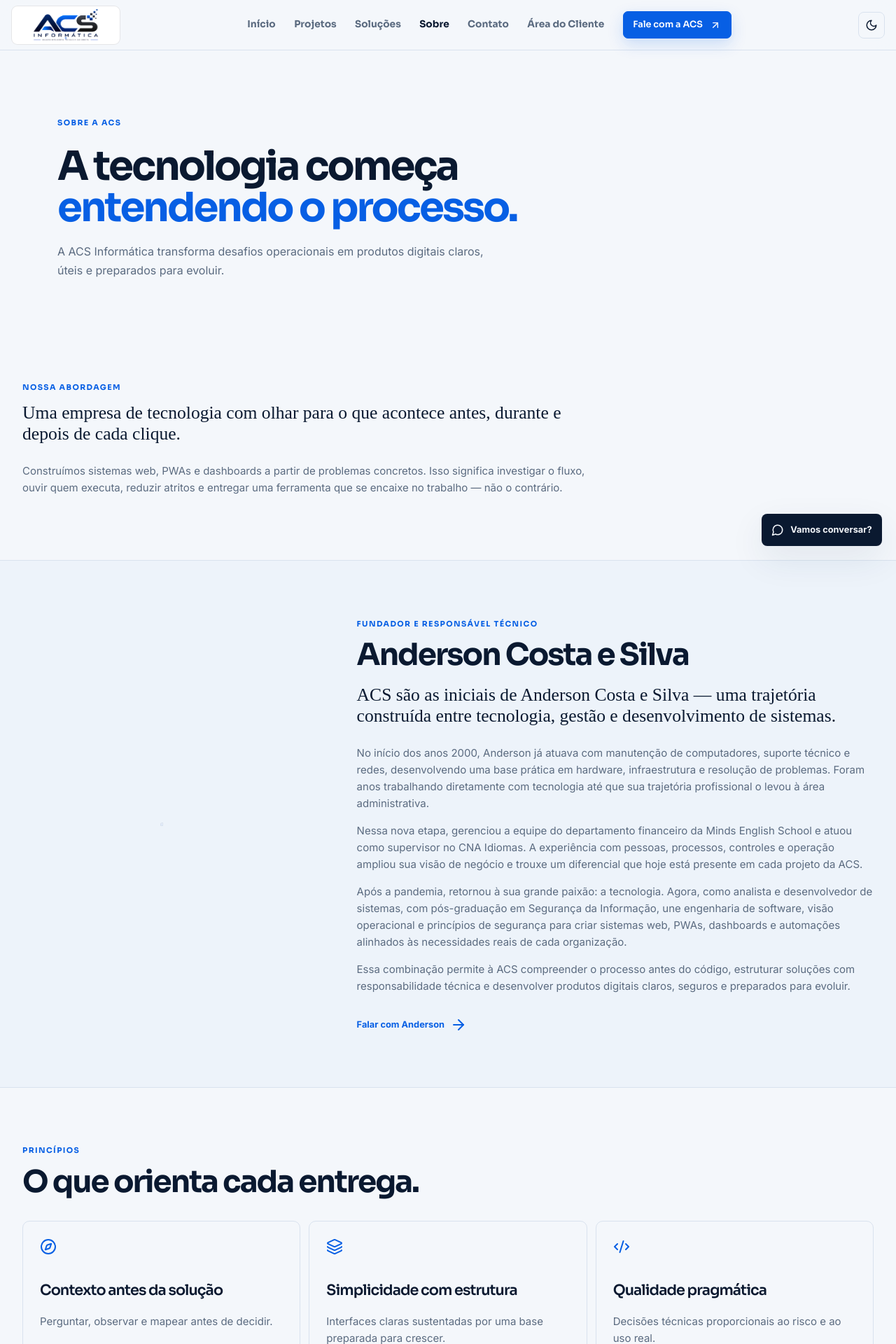
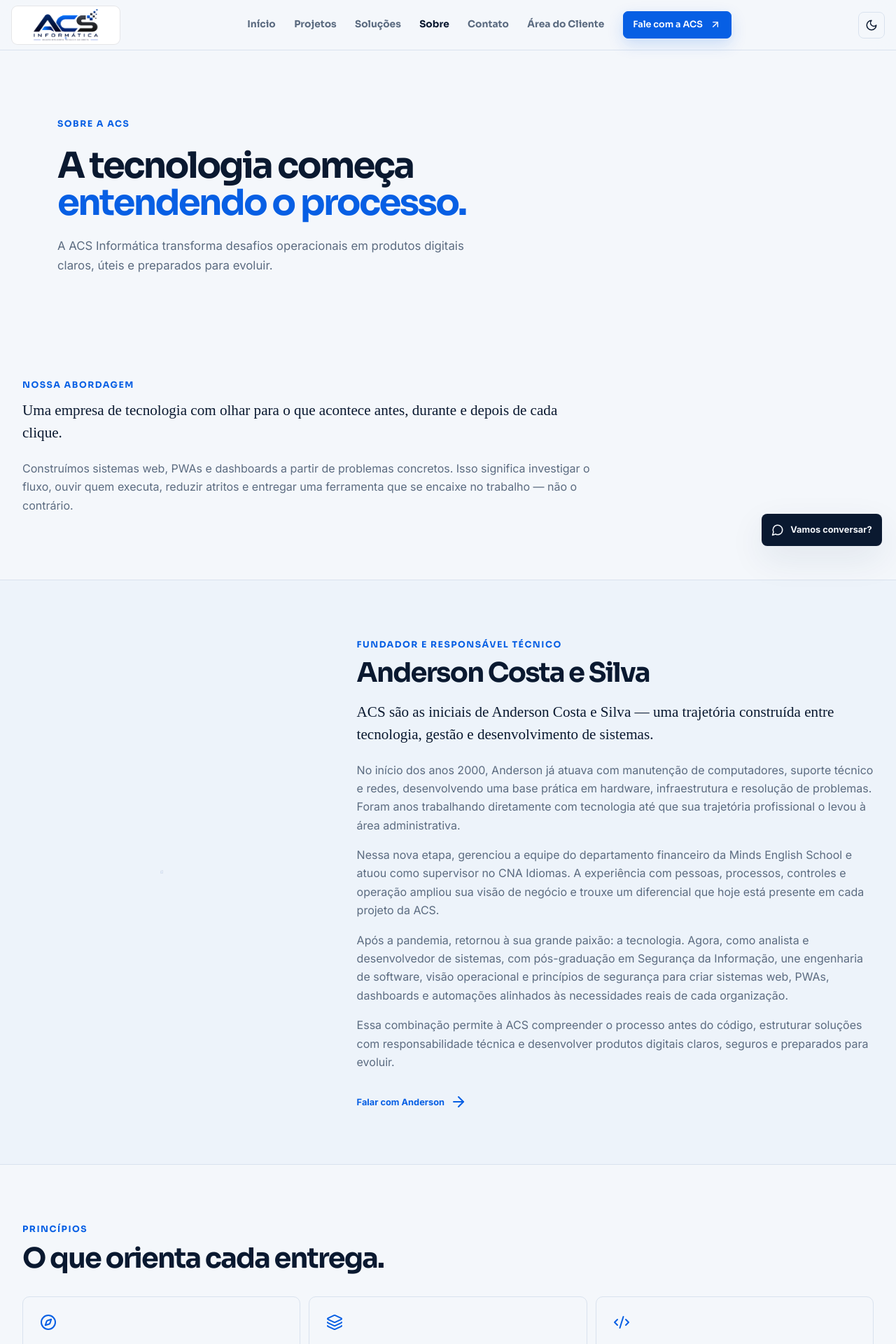
Before and after one commit to AnderCSilva84/acstech, a React (Vite) app: page /sobre in a window 1280 px wide. Shown: the top 1920 px of the page at 70% size. Built offline with nearby package versions, Linux system fonts and the light colour scheme.

Commit message:
Unify typography across all routes

```diff
--- a/src/styles/global.css
+++ b/src/styles/global.css
@@ -299,6 +299,56 @@ h3,.button,.nav{font-weight:600}
 footer .brand-logo-wrap{width:145px;height:58px;border-color:transparent;background:transparent}
 footer .brand-logo{opacity:.78}
 
+/* Escala tipográfica unificada em todas as rotas */
+body{font-size:16px;line-height:1.65}
+.kicker{font-size:.78rem;line-height:1.35;letter-spacing:.12em;margin-bottom:.75rem}
+h1{font-size:clamp(2.6rem,4.2vw,4.25rem);line-height:1.04}
+h2{font-size:clamp(2rem,3vw,3rem);line-height:1.08}
+h3{font-size:1.2rem;line-height:1.2}
+p{font-size:1rem}
+.hero-copy h1{font-size:clamp(3rem,4.5vw,4.6rem);line-height:1.02}
+.hero-copy>p,.page-hero>p,.case-hero p,.contact-intro>p{font-size:1.05rem;line-height:1.7}
+.page-hero h1{font-size:clamp(2.8rem,4vw,4rem);line-height:1.04}
+.section-head h2{font-size:clamp(2.15rem,3.1vw,3.1rem);line-height:1.08}
+.section-head p{font-size:1rem}
+.service-card h3{font-size:1.18rem}.service-card p{font-size:.88rem}
+.project-card h3{font-size:1.4rem}.project-card p{font-size:.9rem}
+.case-hero h1{font-size:clamp(3rem,4.6vw,4.7rem);line-height:1.02}
+.case-story>div{grid-template-columns:64px minmax(0,820px);gap:2.5rem}
+.case-story .story-index{width:40px;height:40px;padding:0;display:grid;place-items:center;border:1px solid color-mix(in srgb,var(--accent) 28%,var(--line));border-radius:8px;background:color-mix(in srgb,var(--accent) 7%,var(--surface));color:var(--accent);font-family:Sora,Inter,sans-serif;font-size:.88rem;font-weight:700}
+.case-story .kicker{font-size:.8rem}
+.case-story h2{font-size:clamp(2.05rem,2.7vw,2.8rem);line-height:1.08;margin-bottom:.9rem}
+.case-story p{font-size:1.06rem;line-height:1.7}
+.case-grid h2,.gallery h2,.project-home h2{font-size:clamp(2rem,2.8vw,2.8rem)}
+.solution-list article h2{font-size:clamp(1.7rem,2.2vw,2.25rem)}
+.solution-list article p{font-size:.95rem}.solution-number{font-size:.85rem;font-weight:700}
+.about-hero h1,.contact-intro h1{font-size:clamp(2.8rem,4vw,4rem)}
+.lead{font-size:clamp(1.25rem,1.65vw,1.6rem);line-height:1.5}
+.founder h2,.founder-teaser h2{font-size:clamp(2.1rem,3vw,3rem)}
+.value-grid h3{font-size:1.15rem}.value-grid p{font-size:.92rem}
+.cta h2{font-size:clamp(2.1rem,3vw,3rem)}.cta p{font-size:1rem}
+.admin-heading h1{font-size:clamp(2.6rem,4vw,4rem)}
+.admin-auth-card h1{font-size:clamp(2.1rem,3.5vw,3rem)}
+.portal-heading h1{font-size:clamp(2rem,2.7vw,2.8rem)}
+.portal-heading .kicker{font-size:.85rem}
+.client-systems-head .kicker{font-size:clamp(1.45rem,2vw,1.9rem)}
+.portal-card h2{font-size:1.55rem}
+
+@media(max-width:700px){
+  body{font-size:15px}
+  .kicker{font-size:.72rem}
+  .hero-copy h1{font-size:clamp(2.45rem,11vw,3.35rem)}
+  .page-hero h1{font-size:clamp(2.3rem,10vw,3.15rem)}
+  .section-head h2{font-size:clamp(2rem,9vw,2.7rem)}
+  .case-hero h1{font-size:clamp(2.6rem,12vw,3.6rem)}
+  .case-story>div{grid-template-columns:1fr;gap:.9rem}
+  .case-story .story-index{width:36px;height:36px;font-size:.8rem}
+  .case-story h2{font-size:clamp(1.9rem,8.5vw,2.5rem)}
+  .case-story p{font-size:1rem}
+  .about-hero h1,.contact-intro h1{font-size:clamp(2.35rem,10vw,3.2rem)}
+  .portal-heading h1{font-size:clamp(1.8rem,7.5vw,2.3rem)}
+}
+
 /* Imagens e página pública dos projetos */
 .project-visual.has-cover{padding:0;background:#07111e}
 .project-visual.has-cover img{width:100%;height:100%;display:block;object-fit:cover;object-position:center}
```
